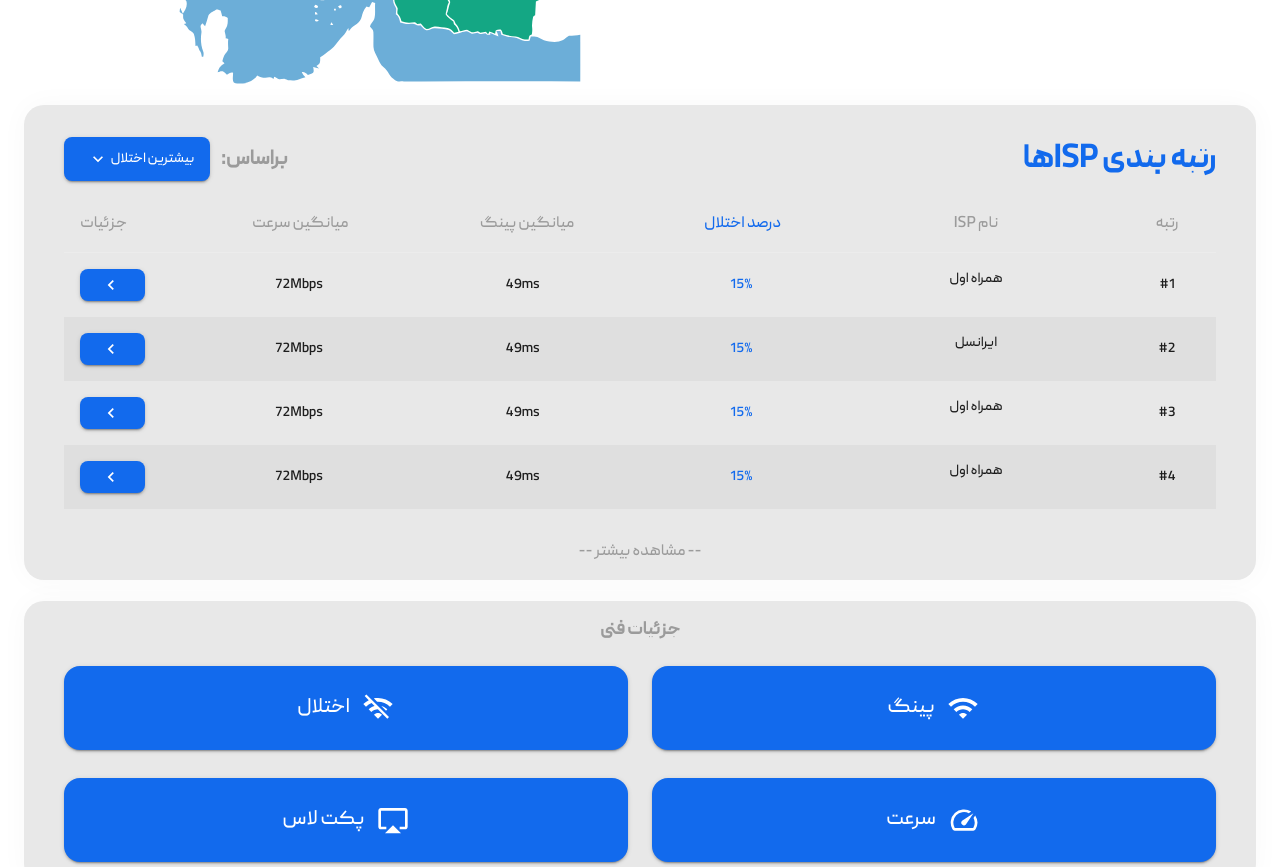
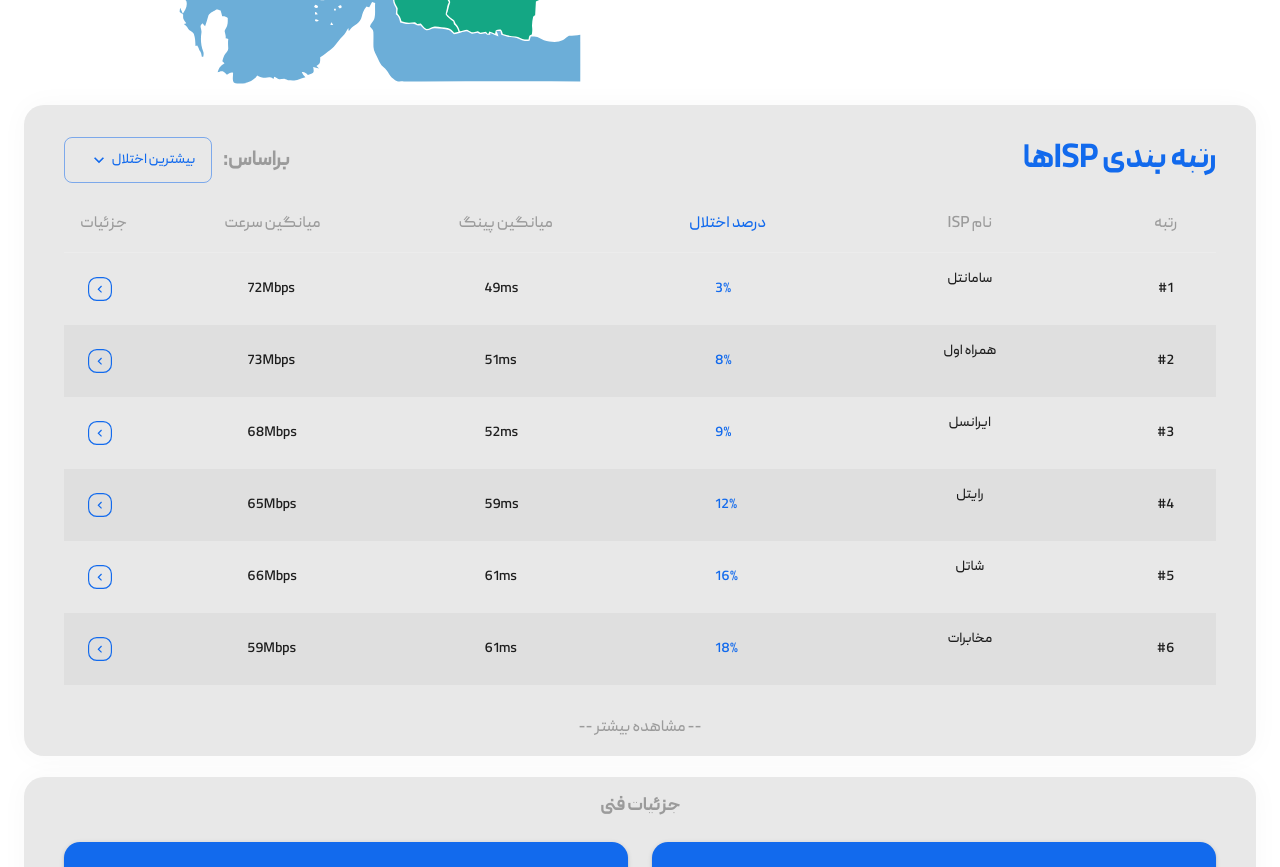
Before and after one commit to Raika-Company/eyesp-v1, a React (Vite) app in the folder client-app/: page /admin in a window 1280 px wide. Shown: the part 680-1547 px from the top of the page. Built offline with nearby package versions, Linux system fonts and the light colour scheme.

Commit message:
Add functionality to provinces tables

```diff
--- a/client-app/src/components/dashboard/Dashboard.jsx
+++ b/client-app/src/components/dashboard/Dashboard.jsx
@@ -25,10 +25,12 @@ const createData = (rank, ISPname, disturbance, pings, speed, desc) => {
 };
 
 const ISPdata = [
-  createData("#1", "همراه اول", "15%", "49ms", "72Mbps"),
-  createData("#2", "ایرانسل", "15%", "49ms", "72Mbps"),
-  createData("#3", "همراه اول", "15%", "49ms", "72Mbps"),
-  createData("#4", "همراه اول", "15%", "49ms", "72Mbps"),
+  createData("#1", "سامانتل", "3%", "49ms", "72Mbps"),
+  createData("#2", "همراه اول", "8%", "51ms", "73Mbps"),
+  createData("#3", "ایرانسل", "9%", "52ms", "68Mbps"),
+  createData("#4", "رایتل", "12%", "59ms", "65Mbps"),
+  createData("#5", "شاتل", "16%", "61ms", "66Mbps"),
+  createData("#6", "مخابرات", "18%", "61ms", "59Mbps"),
 ];
 
 const GpButtons = [
@@ -163,7 +165,7 @@ const Dashboard = () => {
           >
             براساس:{" "}
             <Button
-              variant="contained"
+              variant="outlined"
               endIcon={<KeyboardArrowDownIcon />}
               sx={{
                 marginRight: "0.5rem",
--- a/client-app/src/components/dashboard/ISPTable.jsx
+++ b/client-app/src/components/dashboard/ISPTable.jsx
@@ -9,9 +9,11 @@ import {
   TableRow,
   Paper,
   Button,
+  IconButton,
+  SvgIcon,
 } from "@mui/material";
 import { tableCellClasses } from "@mui/material/TableCell";
-import KeyboardArrowLeftIcon from "@mui/icons-material/KeyboardArrowLeft";
+import KeyboardArrowLeftOutlinedIcon from "@mui/icons-material/KeyboardArrowLeftOutlined";
 
 const StyledTableCell = styled(TableCell)(({ theme }) => ({
   [`&.${tableCellClasses.head}`]: {
@@ -97,14 +99,31 @@ const ISPTable = ({ ISPdata }) => {
                 {Items.speed}
               </StyledTableCell>
               <StyledTableCell align="left">
-                <Button
-                  variant="contained"
-                  startIcon={<KeyboardArrowLeftIcon />}
-                  sx={{
-                    borderRadius: "0.5rem",
-                    paddingLeft: "25px",
-                  }}
-                ></Button>
+                <IconButton aria-label="more info">
+                  <SvgIcon>
+                    <svg
+                      xmlns="http://www.w3.org/2000/svg"
+                      width="41"
+                      height="41"
+                      viewBox="0 0 41 41"
+                      fill="none"
+                    >
+                      <rect
+                        x="1"
+                        y="1"
+                        width="39"
+                        height="39"
+                        rx="14"
+                        stroke="#126AED"
+                        strokeWidth="2"
+                      />
+                      <path
+                        d="M23.8883 25.6211L19.1642 20.8868L23.8883 16.1525L22.4339 14.6981L16.2452 20.8868L22.4339 27.0755L23.8883 25.6211Z"
+                        fill="#126AED"
+                      />
+                    </svg>
+                  </SvgIcon>
+                </IconButton>
               </StyledTableCell>
             </StyledTableRow>
           ))}
--- a/client-app/src/components/dashboard/province/Province.jsx
+++ b/client-app/src/components/dashboard/province/Province.jsx
@@ -1,3 +1,4 @@
+import React, { useState } from "react";
 import { useLocation } from "react-router-dom";
 import {
   Container,
@@ -80,12 +81,71 @@ const rows = [
     "پکت لاس",
     "لورم ایپسوم متن ساختگی با تولید سادگی نامفهوم از صنعت چاپ"
   ),
+  createData(
+    5,
+    "1403/06/08",
+    "همراه اول",
+    "پکت لاس",
+    "لورم ایپسوم متن ساختگی با تولید سادگی نامفهوم از صنعت چاپ"
+  ),
+  createData(
+    6,
+    "1403/06/08",
+    "همراه اول",
+    "پکت لاس",
+    "لورم ایپسوم متن ساختگی با تولید سادگی نامفهوم از صنعت چاپ"
+  ),
+  createData(
+    7,
+    "1403/06/08",
+    "همراه اول",
+    "پکت لاس",
+    "لورم ایپسوم متن ساختگی با تولید سادگی نامفهوم از صنعت چاپ"
+  ),
+  createData(
+    8,
+    "1403/06/08",
+    "همراه اول",
+    "پکت لاس",
+    "لورم ایپسوم متن ساختگی با تولید سادگی نامفهوم از صنعت چاپ"
+  ),
+  createData(
+    9,
+    "1403/06/08",
+    "همراه اول",
+    "پکت لاس",
+    "لورم ایپسوم متن ساختگی با تولید سادگی نامفهوم از صنعت چاپ"
+  ),
+  createData(
+    10,
+    "1403/06/08",
+    "همراه اول",
+    "پکت لاس",
+    "لورم ایپسوم متن ساختگی با تولید سادگی نامفهوم از صنعت چاپ"
+  ),
+  createData(
+    11,
+    "1403/06/08",
+    "همراه اول",
+    "پکت لاس",
+    "لورم ایپسوم متن ساختگی با تولید سادگی نامفهوم از صنعت چاپ"
+  ),
+  createData(
+    12,
+    "1403/06/08",
+    "همراه اول",
+    "پکت لاس",
+    "لورم ایپسوم متن ساختگی با تولید سادگی نامفهوم از صنعت چاپ"
+  ),
 ];
 
 const Province = () => {
   const location = useLocation();
   const { provinceName, pathD, color } = location.state;
   const isSmScreen = useMediaQuery((theme) => theme.breakpoints.down("sm"));
+
+  const [page, setPage] = useState(1);
+  const rowsPerPage = 5;
 
   return (
     <Container maxWidth="xl">
@@ -285,7 +345,9 @@ const Province = () => {
               </TableRow>
             </TableHead>
             <TableBody>
-              {rows.map((row) => (
+              {rows
+                .slice((page - 1) * rowsPerPage, page * rowsPerPage)
+                .map((row) => (
                   <StyledTableRow key={row.id}>
                     <StyledTableCell align="center">{row.date}</StyledTableCell>
                     <StyledTableCell align="center">
@@ -336,12 +398,16 @@ const Province = () => {
             </span>
           </Typography>
           <Stack spacing={2} sx={{ direction: "ltr" }}>
-            <Pagination count={3} defaultPage={2} color="primary" />
+            <Pagination
+              count={Math.ceil(rows.length / rowsPerPage)}
+              defaultPage={1}
+              page={page}
+              onChange={(event, newPage) => setPage(newPage)}
+              color="primary"
+            />
           </Stack>
         </Box>
       </Card>
-      {/* --- End --- Table --- Information history ---  */}
-      {/* --- End --- Information history --- Table ---  */}{" "}
     </Container>
   );
 };
```
Also changed, not shown: client-app/src/app/assets/image/More.svg (added). Lines whose indentation alone changed are shown as unchanged.
